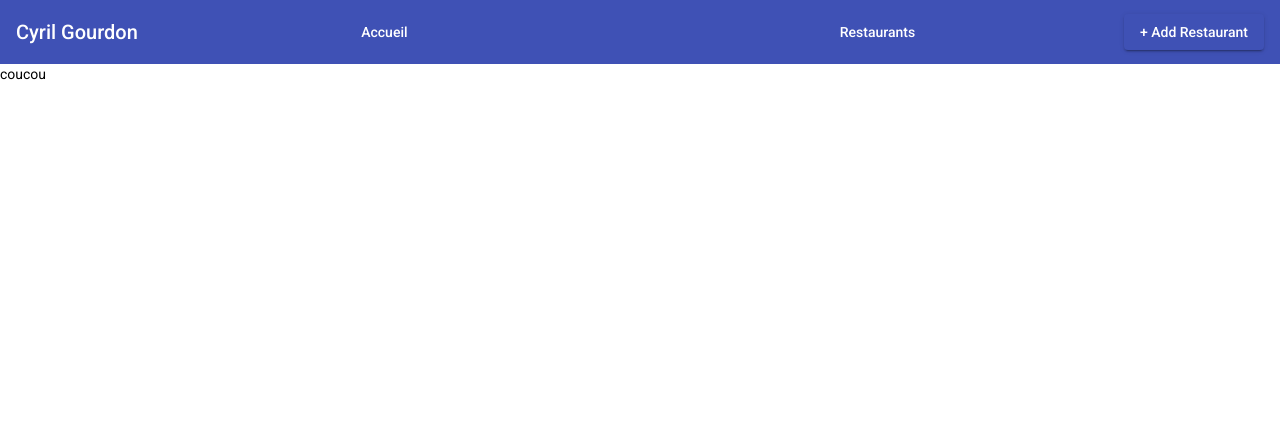
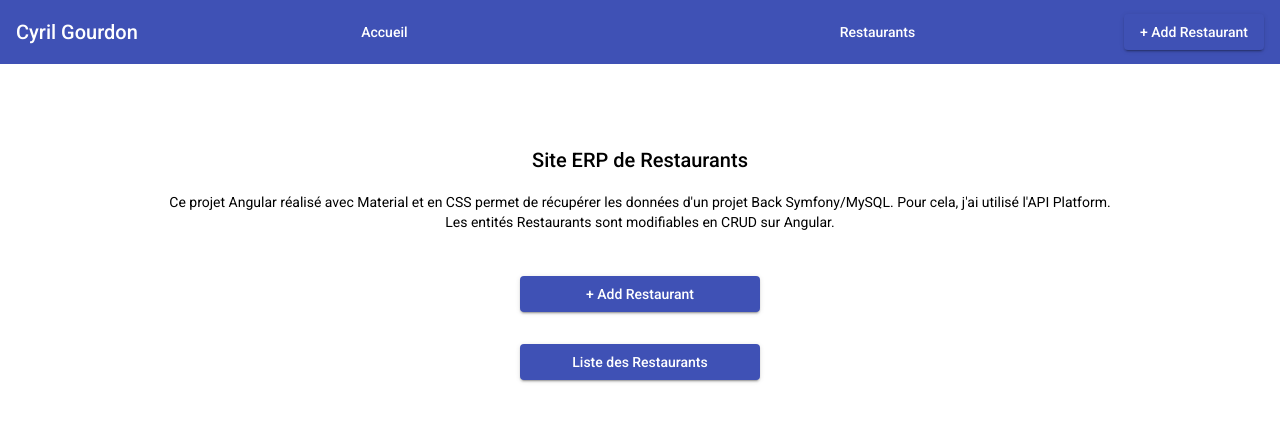
Before and after one commit to cyrisa02/angular_restocrud_api_symfony, an Angular app: page / in a window 1280 px wide. Shown: the top 422 px of the page. Built offline with nearby package versions, Linux system fonts and the light colour scheme.

Commit message:
Add homepage

```diff
--- a/src/app/app-routing.module.ts
+++ b/src/app/app-routing.module.ts
@@ -2,12 +2,14 @@ import { NgModule } from '@angular/core';
 import { RouterModule, Routes } from '@angular/router';
 import { AddRestoComponent } from './add-resto/add-resto.component';
 import { EditRestoComponent } from './edit-resto/edit-resto.component';
+import { HomeComponent } from './home/home.component';
 import { RestoitemComponent } from './restoitem/restoitem.component';
 
 const routes: Routes = [
   { path: "resto", component: RestoitemComponent },
   { path: 'add-resto', component: AddRestoComponent },
   { path: 'edit-restaurant/:id', component: EditRestoComponent },
+  { path: "", component: HomeComponent },
 
 ];
 
--- a/src/app/app.component.html
+++ b/src/app/app.component.html
@@ -8,5 +8,5 @@
 	<a mat-raised-button color="primary" [routerLink]="['/add-resto']">+ Add Restaurant</a>
 </mat-toolbar>
 
-<div class="container">coucou</div>
+
 <router-outlet></router-outlet>
--- a/src/app/app.module.ts
+++ b/src/app/app.module.ts
@@ -10,6 +10,7 @@ import { AddRestoComponent } from './add-resto/add-resto.component';
 import { FormsModule } from '@angular/forms';
 import { EditRestoComponent } from './edit-resto/edit-resto.component';
 import { DeleteRestoComponent } from './delete-resto/delete-resto.component';
+import { HomeComponent } from './home/home.component';
 
 
 
@@ -19,7 +20,8 @@ import { DeleteRestoComponent } from './delete-resto/delete-resto.component';
     RestoitemComponent,
     AddRestoComponent,
     EditRestoComponent,
-    DeleteRestoComponent
+    DeleteRestoComponent,
+    HomeComponent
   ],
   imports: [
     BrowserModule,
--- /dev/null
+++ b/src/app/home/home.component.css
@@ -0,0 +1,20 @@
+.container {
+
+    margin-top: 5rem;
+    text-align: center;
+}
+
+.container p {
+    display: inline-block;
+   max-width: 60rem;
+}
+
+.center {
+    text-align: center;
+    margin-top: 2rem;
+}
+
+.center a {
+    display: inline-block;
+    min-width: 15rem;
+}
--- /dev/null
+++ b/src/app/home/home.component.html
@@ -0,0 +1,11 @@
+<div class="container">
+	<h2>Site ERP de Restaurants</h2>
+	<p>Ce projet Angular réalisé avec Material et en CSS permet de récupérer les données d'un projet Back Symfony/MySQL. Pour cela, j'ai utilisé l'API Platform. Les entités Restaurants sont modifiables en CRUD sur Angular.</p>
+</div>
+<div class="center">
+	<a mat-raised-button color="primary" [routerLink]="['/add-resto']" class="linkresto">+ Add Restaurant</a>
+</div>
+
+<div class="center">
+	<a mat-raised-button color="primary" [routerLink]="['/resto']" class="linkresto">Liste des  Restaurants</a>
+</div>
--- /dev/null
+++ b/src/app/home/home.component.ts
@@ -0,0 +1,15 @@
+import { Component, OnInit } from '@angular/core';
+
+@Component({
+  selector: 'app-home',
+  templateUrl: './home.component.html',
+  styleUrls: ['./home.component.css']
+})
+export class HomeComponent implements OnInit {
+
+  constructor() { }
+
+  ngOnInit(): void {
+  }
+
+}
```
Also changed, not shown: 1 other file (tests, documents, lock files or other folders).
